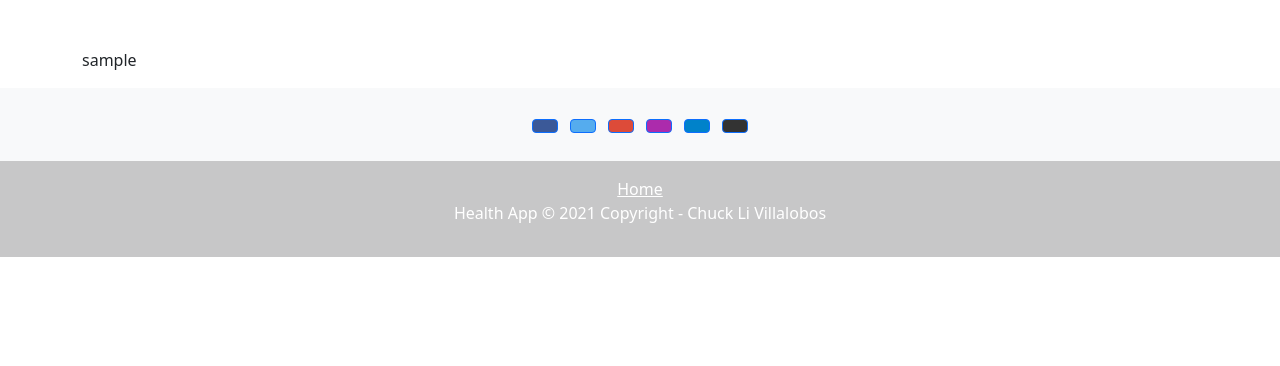
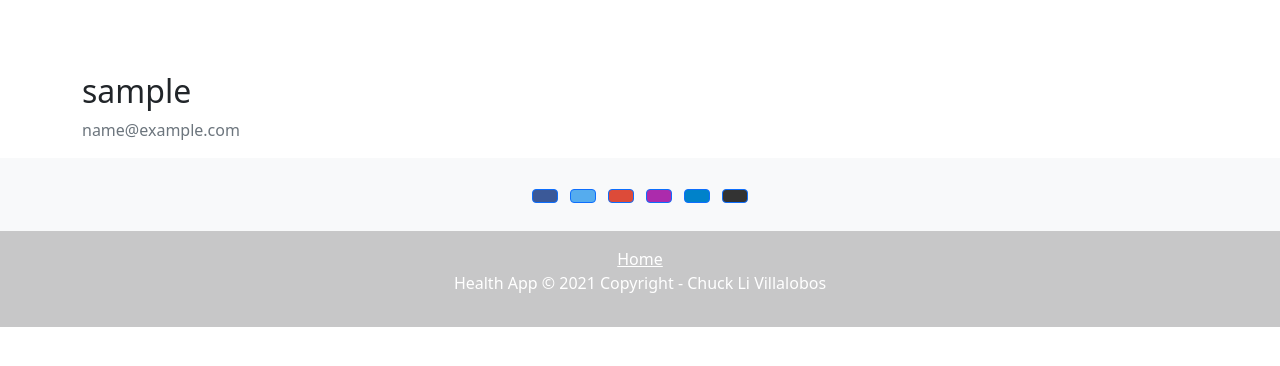
Before and after one commit to ticochuck/health-app, a Django app: page /profile/ in a window 1280 px wide. Shown: the part 56-422 px from the top of the page. Run offline with Django 3.2, Linux system fonts and the light colour scheme; the visitor is signed in with stand-in values (Sample User, id 1); some libraries are stand-ins or nearby versions.

Commit message:
added user image

```diff
--- a/health_project/urls.py
+++ b/health_project/urls.py
@@ -13,6 +13,8 @@ Including another URLconf
     1. Import the include() function: from django.urls import include, path
     2. Add a URL to urlpatterns:  path('blog/', include('blog.urls'))
 """
+from django.conf import settings
+from django.conf.urls.static import static
 from django.contrib import admin
 from django.contrib.auth import views as auth_views
 from django.urls import include, path
@@ -27,3 +29,6 @@ urlpatterns = [
     path('logout/', auth_views.LogoutView.as_view(template_name='users/logout.html'), name='logout'),
     path('', include('weights.urls')),
 ]
+
+if settings.DEBUG:
+    urlpatterns += static(settings.MEDIA_URL, document_root=settings.MEDIA_ROOT)
--- a/users/templates/users/profile.html
+++ b/users/templates/users/profile.html
@@ -8,7 +8,12 @@
 
 {% block content %}
     <div>
-        <p>{{ user.username }}</p>
+        <div class='media'>
+            <img class="rounded-circle account-img" src=" {{ user.profile.image.url }}">
+            <div class="media-body">
+                <h2 class="account-heading">{{ user.username }}</h2>
+                <p class="text-secondary">{{ user.email }}</p>
+        </div>
     </div>
 
 {% endblock content %}
```
Also changed, not shown: profile_pics/chuck.jpg (deleted).
